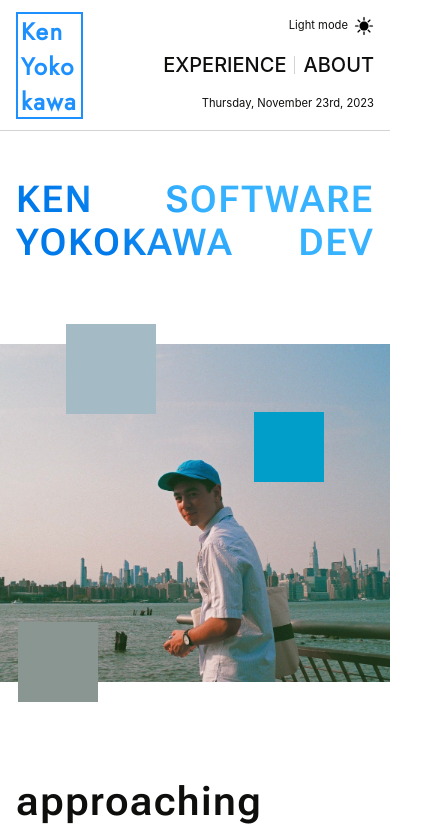
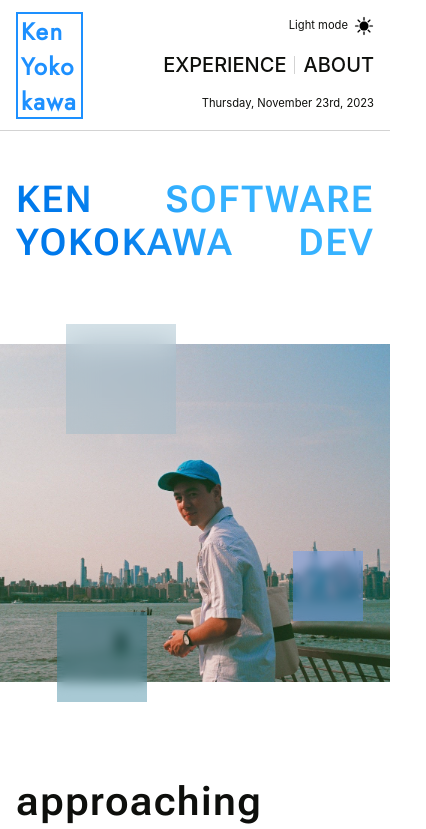
Before and after one commit to ky1044/personal-react-website, a React (Create React App) app: page / in a window 390 px wide. Shown: the top 829 px of the page, 426 px wide, since content can reach past the window. Built offline with nearby package versions, Linux system fonts and the light colour scheme; no server answers.

Commit message:
add blur effect to HeroImage squares

```diff
--- a/src/pages/home/HeroImage.module.css
+++ b/src/pages/home/HeroImage.module.css
@@ -17,25 +17,33 @@
   width: 180px;
   height: 180px;
   position: absolute;
-  background-color: #a4bbc6;
+  background-color: rgba(154, 186, 201, 0.4);
   top: -20px;
   left: calc(40% - 180px);
+
+  -webkit-backdrop-filter: blur(15px);
+  backdrop-filter: blur(15px);
 }
 .square2 {
-  width: 140px;
-  height: 140px;
+  width: 150px;
+  height: 150px;
   position: absolute;
-  background-color: #8a9691;
+  background-color: rgba(39, 121, 148, 0.4);
   bottom: -20px;
   left: calc(25% - 140px);
+
+  -webkit-backdrop-filter: blur(10px);
+  backdrop-filter: blur(10px);
 }
 .square3 {
   width: 120px;
   height: 120px;
   position: absolute;
-  background-color: #009ec9;
-  top: 20%;
-  right: calc(35% - 120px);
+  background-color: rgba(92, 155, 255, 0.4);
+  bottom: 18%;
+  right: calc(25% - 120px);
+  -webkit-backdrop-filter: blur(7px);
+  backdrop-filter: blur(7px);
 }
 
 @media (max-width: 960px) {
@@ -58,18 +66,23 @@
 
 @media (max-width: 680px) {
   .square1 {
-    width: 90px;
-    height: 90px;
+    width: 110px;
+    height: 110px;
     left: calc(40% - 90px);
   }
   .square2 {
-    width: 80px;
-    height: 80px;
-    left: calc(25% - 80px);
+    width: 90px;
+    height: 90px;
+    left: calc(35% - 80px);
+
+    -webkit-backdrop-filter: blur(6px);
+    backdrop-filter: blur(6px);
   }
   .square3 {
     width: 70px;
     height: 70px;
-    right: calc(35% - 70px);
+    right: calc(25% - 70px);
+    -webkit-backdrop-filter: blur(4px);
+    backdrop-filter: blur(4px);
   }
 }
```
